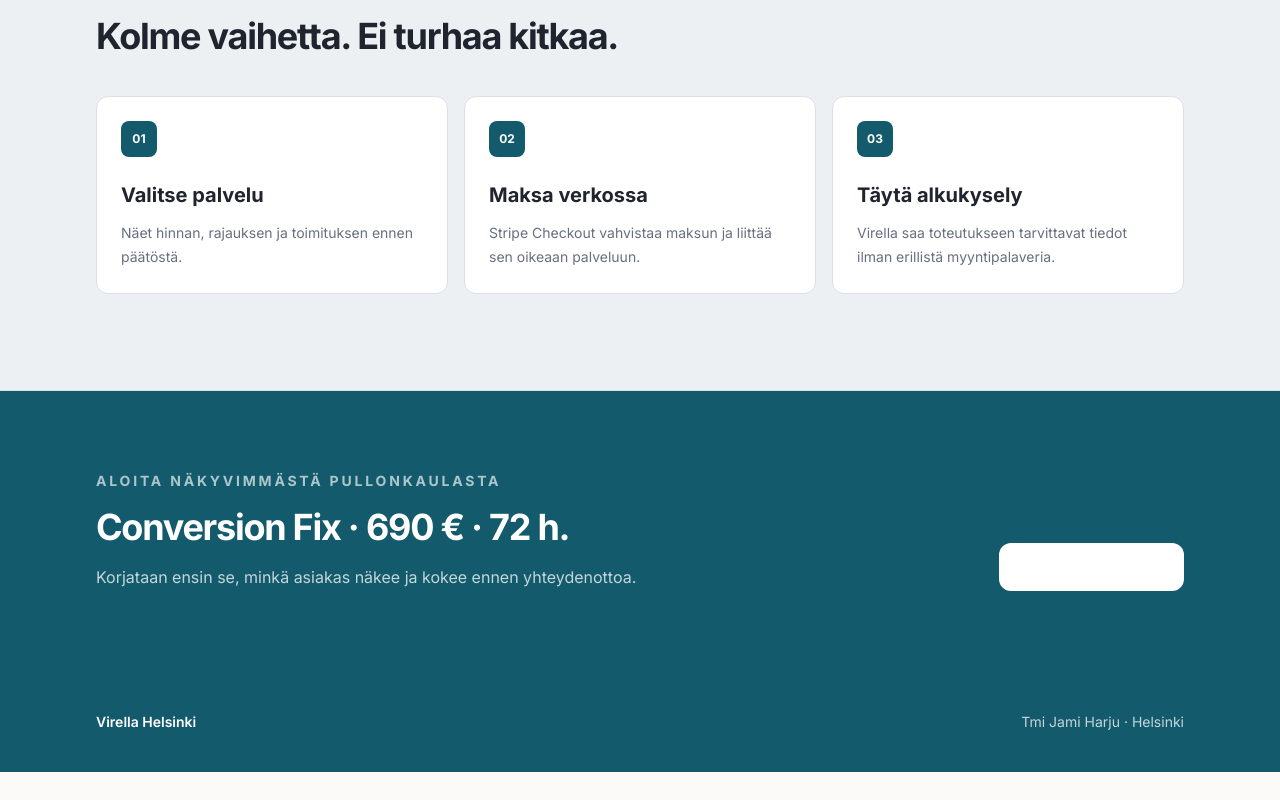
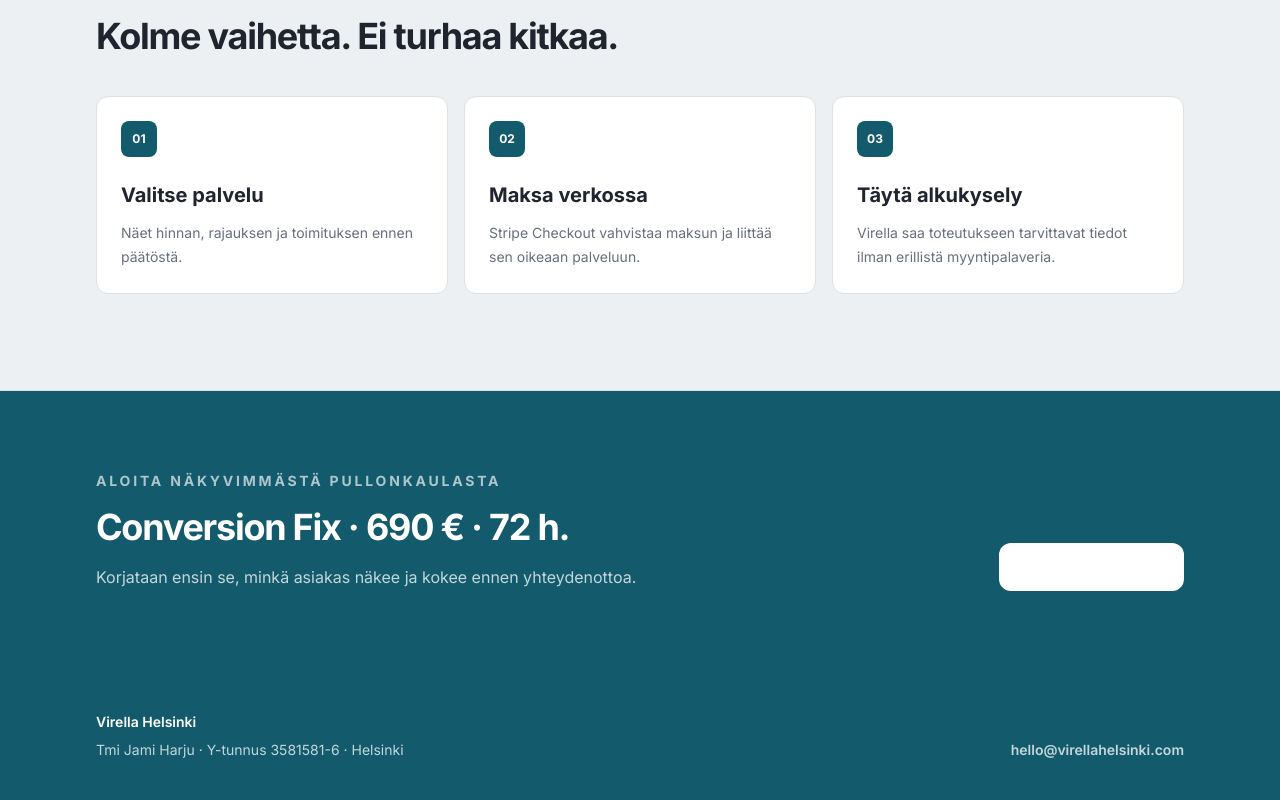
Before and after one commit to Jambovisuaalit/virella-helsinki-web, a Next.js app: page / in a window 1280 px wide. Shown: the part 2099-2899 px from the top of the page. Before the commit the page ends 2871 px from the top, so only its background shows below. Built offline with nearby package versions, Linux system fonts and the light colour scheme.

Commit message:
feat: strengthen footer trust details

```diff
--- a/components/site/footer.tsx
+++ b/components/site/footer.tsx
@@ -5,9 +5,17 @@ import { businessConfig } from "@/config/business";
 export function SiteFooter() {
   return (
     <footer className="border-t border-brand/15 bg-brand py-10 text-sm text-white/75">
-      <SectionContainer className="flex flex-col gap-3 sm:flex-row sm:items-center sm:justify-between">
-        <p className="font-semibold text-white">{brandConfig.name}</p>
-        <p>{businessConfig.legalName} · {businessConfig.city}</p>
+      <SectionContainer className="grid gap-6 sm:grid-cols-[1fr_auto] sm:items-end">
+        <div>
+          <p className="font-semibold text-white">{brandConfig.name}</p>
+          <p className="mt-2">{businessConfig.legalName} · Y-tunnus {businessConfig.businessId} · {businessConfig.city}</p>
+        </div>
+        <a
+          href={`mailto:${businessConfig.email}`}
+          className="font-semibold text-white underline decoration-white/30 underline-offset-4 transition hover:decoration-white"
+        >
+          {businessConfig.email}
+        </a>
       </SectionContainer>
     </footer>
   );
```
